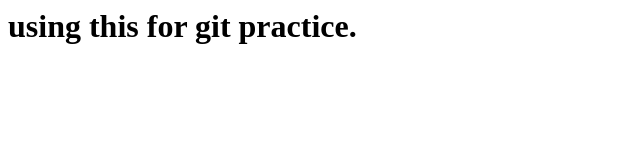
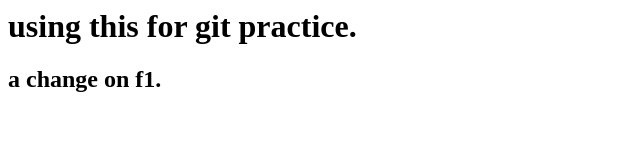
Before and after one commit to aryan2882/git_practice, a plain HTML site: page index.html in a window 1280 px wide. Shown: the whole page, without its empty margins (0-640 px from the left). Drawn offline with Linux system fonts and the light colour scheme.

Commit message:
f1 changed

```diff
--- a/index.html
+++ b/index.html
@@ -1,3 +1,4 @@
 <html>
     <h1>using this for git practice.</h1>
+    <h2> a change on f1.</h2>
 </html>
```
